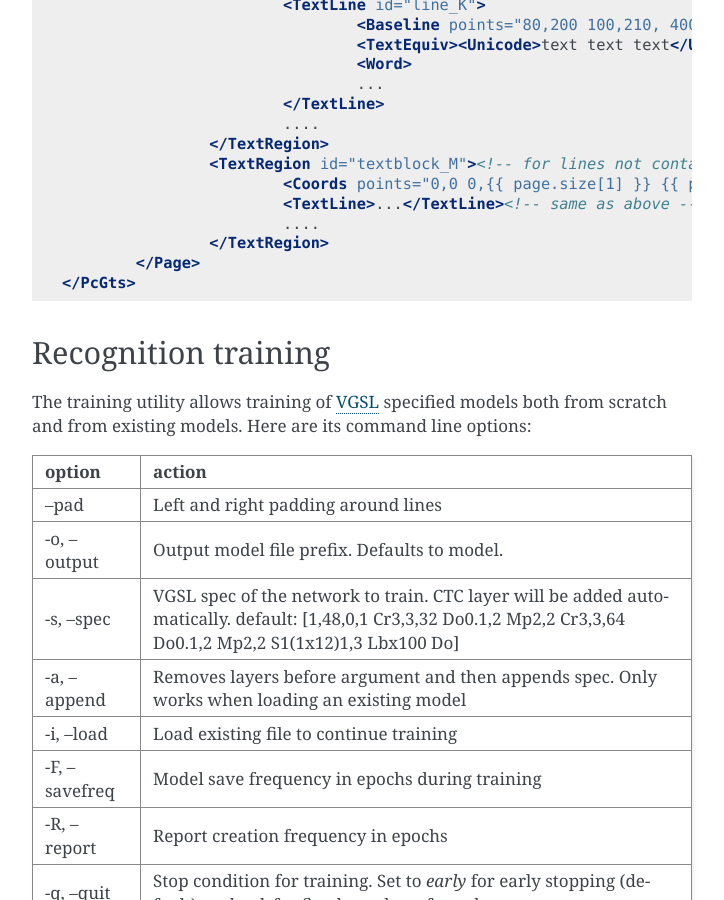
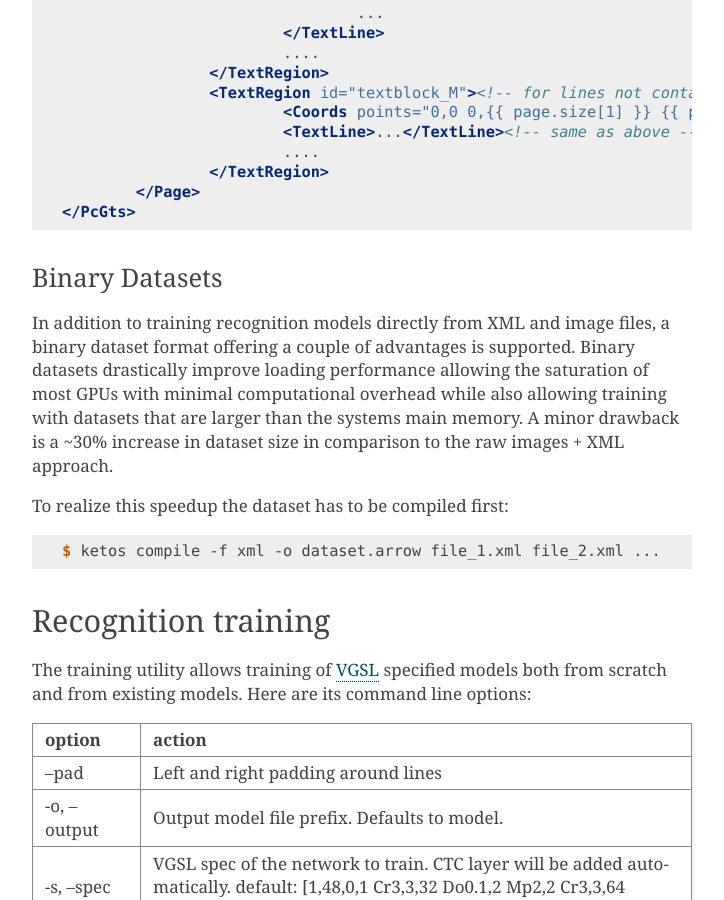
Before and after one commit to mittagessen/kraken, a Sphinx documentation site: the page built from docs/ketos.rst, in a window 1280 px wide and 900 px high, scrolled down 1979 px. Shown: the whole window, without its empty margins (388-1112 px from the left). Built offline with Sphinx 7.4.7, drawn with Linux system fonts in a browser that asks for light colours; some of the changed text lies outside the part shown.

```diff
--- a/docs/ketos.rst
+++ b/docs/ketos.rst
@@ -50,6 +47,26 @@ of a variety of tools.
 .. literalinclude:: pagexml.xml
    :language: xml
    :force:
+
+Binary Datasets
+~~~~~~~~~~~~~~~
+
+.. _binary_datasets:
+
+In addition to training recognition models directly from XML and image files, a
+binary dataset format offering a couple of advantages is supported. Binary
+datasets drastically improve loading performance allowing the saturation of
+most GPUs with minimal computational overhead while also allowing training with
+datasets that are larger than the systems main memory. A minor drawback is a
+~30% increase in dataset size in comparison to the raw images + XML approach.
+
+To realize this speedup the dataset has to be compiled first:
+
+.. code-block:: console
+
+   $ ketos compile -f xml -o dataset.arrow file_1.xml file_2.xml ...
+
+
 
 Recognition training
 --------------------
```
Also changed, not shown: other parts of docs/ketos.rst (+1 -4 lines), docs/training.rst (+7 -0 lines), 5 other files.
